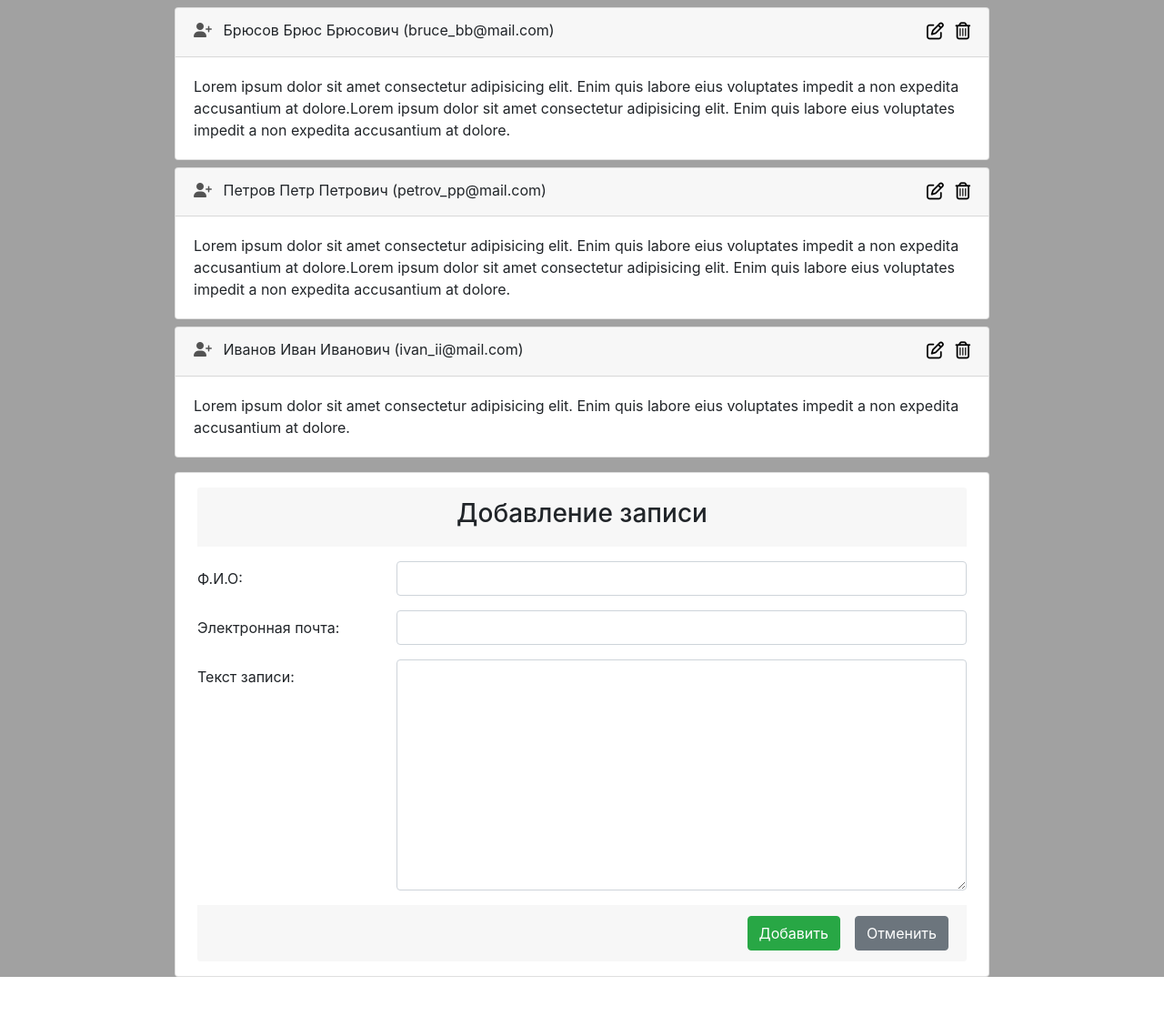
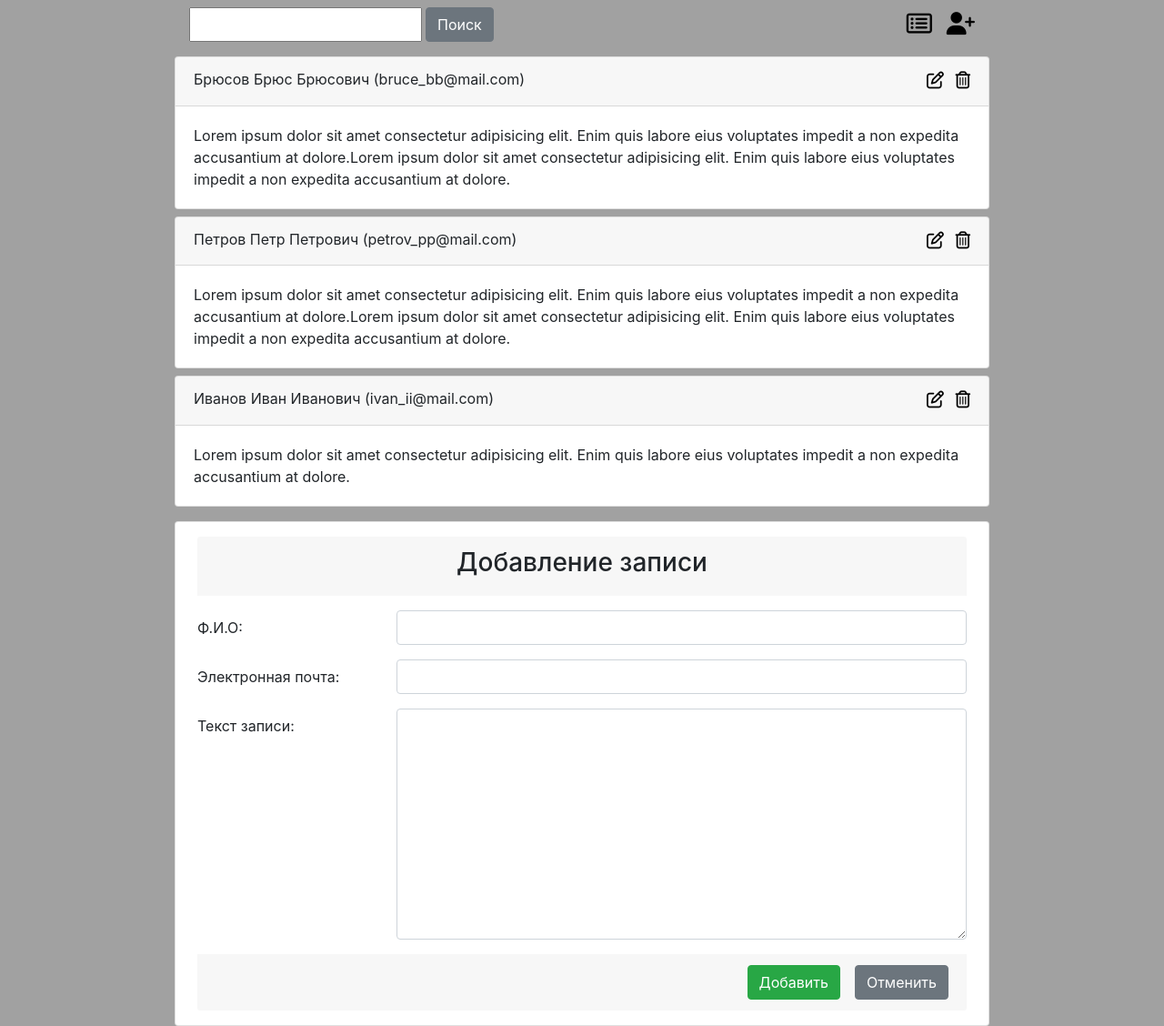
Before and after one commit to nrbksv/guest_list, a Django app: page / in a window 1280 px wide. Shown: the whole page at 91% size. Before the commit the page ends 1074 px from the top, so only its background shows below. Run offline with Django 3.2, Linux system fonts and the light colour scheme; data comes from the database, SQL or seed files in the repository; some libraries are stand-ins or nearby versions.

Commit message:
Added search by name.

```diff
--- a/guest_book/check_in/forms.py
+++ b/guest_book/check_in/forms.py
@@ -1,5 +1,5 @@
 from django.forms import ModelForm, TextInput, Textarea, EmailInput
-
+from django import forms
 
 from check_in.models import Guest
 
@@ -21,3 +21,7 @@ class GuestForm(ModelForm):
                 'class': 'form-control'
             }),
         }
+
+
+class SearchForm(forms.Form):
+    search = forms.CharField(max_length=50)
--- a/guest_book/check_in/static/css/styles.css
+++ b/guest_book/check_in/static/css/styles.css
@@ -14,16 +14,20 @@ body{
 
 .icon-1 {
     text-decoration: none;
-    color: #535353;
-
+    color: #000000;
+    font-size: 25px;
 }
 
 .icon-1:hover {
-    color: #000000;
+    color: #ffffff;
 }
 
 .main-card {
     background-color: #a1a1a1;
+}
+
+.my-nav {
+    background: rgba(161, 161, 161, 0.7);
 }
 
 .form-error {
--- a/guest_book/check_in/templates/main_page.html
+++ b/guest_book/check_in/templates/main_page.html
@@ -2,11 +2,18 @@
 {% load static %}
 
 {% block content %}
+    <nav class="navbar navbar-light sticky-top my-nav">
+        <form class="d-flex" action="{% url 'guest-search' %}" method="get" >
+            {{ search_form.search }}
+            <input class="btn btn-secondary ml-1" type="submit" value="Поиск"/>
+        </form>
+        <a class="icon-1 ml-auto mr-3" href="{% url 'guest-list' %}"><i class="far fa-list-alt"></i></a>
+        <a class="icon-1" href="#form"><i class="fas fa-user-plus"></i></a>
+    </nav>
     {% for guest in guests %}
     <div class="card mt-2">
       <div class="card-header d-flex flex-row justify-content-between">
           <div>
-              <a class="icon-1 mr-2" href="#form"><i class="fas fa-user-plus"></i></a>
               {{ guest.name }} ({{ guest.e_mail }})
           </div>
           <div>
--- a/guest_book/check_in/views.py
+++ b/guest_book/check_in/views.py
@@ -1,13 +1,14 @@
 from django.shortcuts import render, redirect, get_object_or_404
 
 from check_in.models import Guest
-from check_in.forms import GuestForm
+from check_in.forms import GuestForm, SearchForm
 
 
 def guest_list_view(request):
     form = GuestForm()
+    search_form = SearchForm()
     guests = Guest.objects.filter(status='active').order_by('-create_date')
-    return render(request, 'main_page.html', {'guests': guests, 'form': form})
+    return render(request, 'main_page.html', {'guests': guests, 'form': form, 'search_form': search_form})
 
 
 def guest_add_view(request):
@@ -51,3 +52,12 @@ def guest_data_delete(request, pk):
     elif request.method == 'POST':
         guest.delete()
         return redirect('guest-list')
+
+
+def guest_search(request):
+    form = GuestForm()
+    search_form = SearchForm()
+    search_str = request.GET.get('search')
+    guests = Guest.objects.filter(name__contains=search_str)
+    print(guests)
+    return render(request, 'main_page.html', {'guests': guests, 'search_form': search_form, 'form': form})
--- a/guest_book/guest_book/urls.py
+++ b/guest_book/guest_book/urls.py
@@ -16,7 +16,7 @@ Including another URLconf
 from django.contrib import admin
 from django.urls import path
 
-from check_in.views import guest_list_view, guest_add_view, guest_data_update, guest_data_delete
+from check_in.views import guest_list_view, guest_add_view, guest_data_update, guest_data_delete, guest_search
 
 urlpatterns = [
     path('admin/', admin.site.urls),
@@ -24,4 +24,5 @@ urlpatterns = [
     path('add/', guest_add_view, name='guest-add'),
     path('guest/<int:pk>/update/', guest_data_update, name='guest-data-update'),
     path('guest/<int:pk>/delete/', guest_data_delete, name='guest-data-delete'),
+    path('guest/', guest_search, name='guest-search'),
 ]
```
